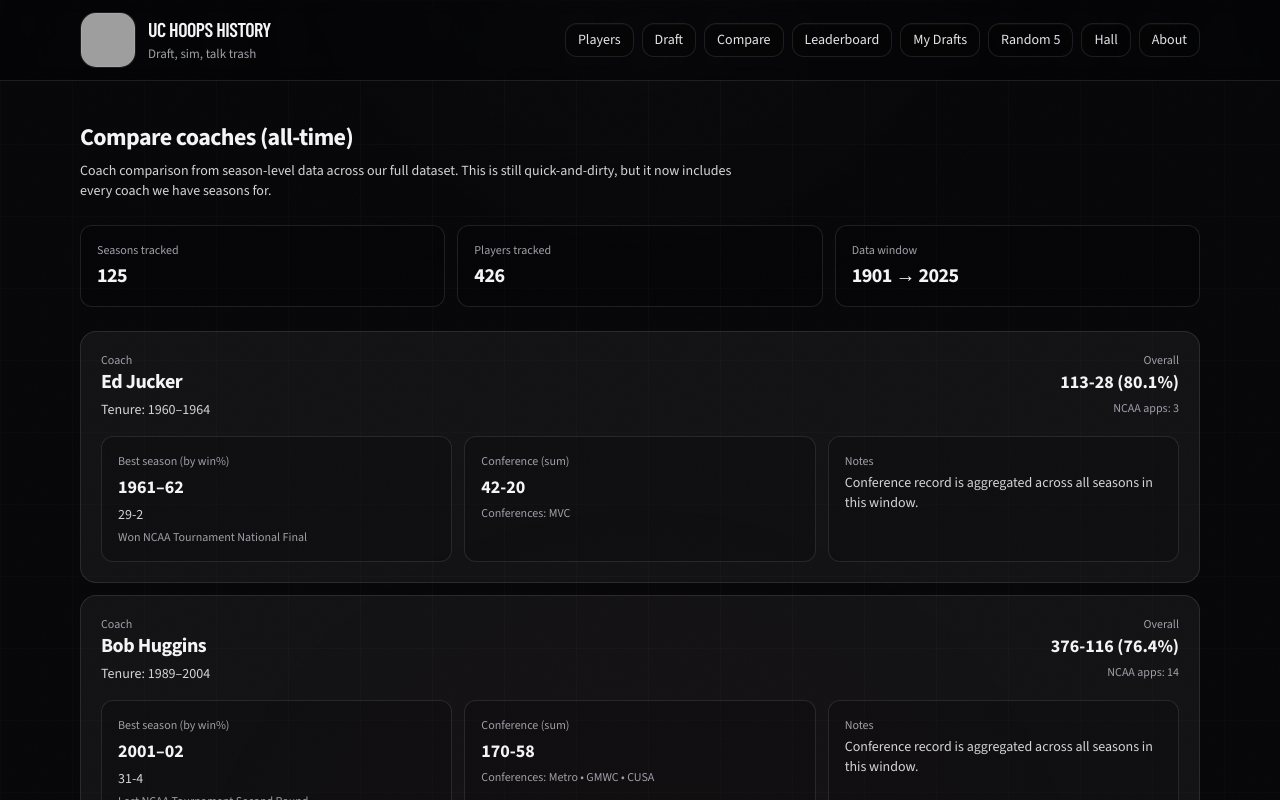
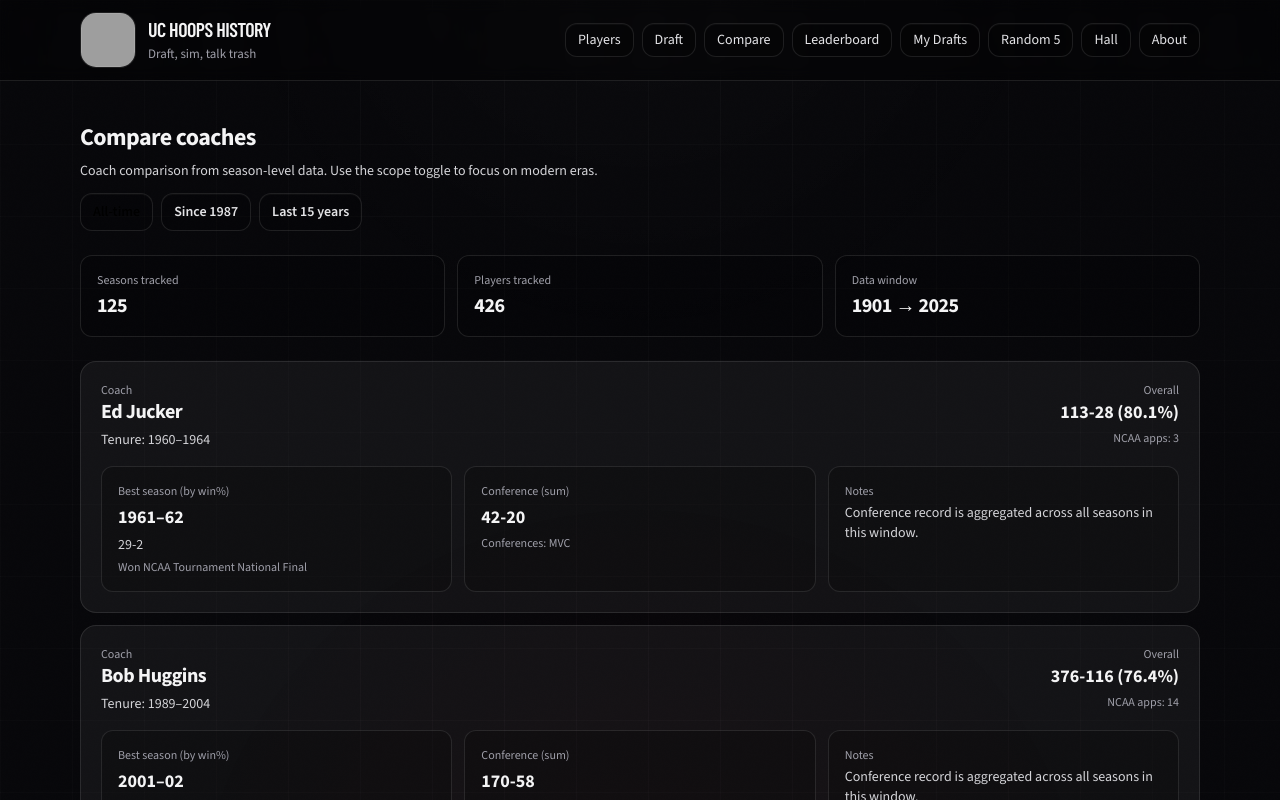
Before and after one commit to ucsandman/uc-hoops-history, a Next.js app: page /compare in a window 1280 px wide. Shown: the top 800 px of the page. Built offline with nearby package versions, Linux system fonts and the light colour scheme; grey boxes are pictures that could not be loaded; a web font is replaced by a local one.

Commit message:
feat: add scope toggles (all/since1987/last15) across site

```diff
--- a/src/app/compare/page.tsx
+++ b/src/app/compare/page.tsx
@@ -1,4 +1,4 @@
-import { playerSeasons, seasons, coachForYear, eraForCoach, filterActuallyPlayed } from "@/lib/ucData";
+import { filterByScope, playerSeasons, scopeFromQuery, seasons, coachForYear, eraForCoach, filterActuallyPlayed, type Scope } from "@/lib/ucData";
 
 function Stat({ label, value }: { label: string; value: string }) {
   return (
@@ -48,8 +48,8 @@ function EraList({ title, rows }: { title: string; rows: EraPick[] }) {
   );
 }
 
-function TopBottom({ era }: { era: "Cronin" | "Brannen" | "Miller" }) {
-  const played = filterActuallyPlayed(playerSeasons, { minGames: 10, minMinutes: 10 });
+function TopBottom({ era, scope }: { era: "Cronin" | "Brannen" | "Miller"; scope: Scope }) {
+  const played = filterActuallyPlayed(filterByScope(playerSeasons, scope), { minGames: 10, minMinutes: 10 });
 
   const rows = played
     .filter((r) => eraForCoach(coachForYear(r.year)) === era)
@@ -85,8 +85,15 @@ function TopBottom({ era }: { era: "Cronin" | "Brannen" | "Miller" }) {
   );
 }
 
-export default function ComparePage() {
-  const seasonsAll = [...seasons].sort((a, b) => a.year - b.year);
+export default async function ComparePage({
+  searchParams,
+}: {
+  searchParams: Promise<{ scope?: string }>;
+}) {
+  const sp = await searchParams;
+  const scope: Scope = scopeFromQuery(sp.scope);
+
+  const seasonsAll = [...filterByScope(seasons, scope)].sort((a, b) => a.year - b.year);
 
   const byCoach = new Map<string, typeof seasonsAll>();
   for (const s of seasonsAll) {
@@ -132,11 +139,29 @@ export default function ComparePage() {
   return (
     <div className="space-y-6">
       <header>
-        <h1 className="text-2xl font-black tracking-tight">Compare coaches (all-time)</h1>
+        <h1 className="text-2xl font-black tracking-tight">Compare coaches</h1>
         <p className="mt-2 text-sm text-zinc-300 max-w-2xl">
-          Coach comparison from season-level data across our full dataset. This is still quick-and-dirty,
-          but it now includes every coach we have seasons for.
+          Coach comparison from season-level data. Use the scope toggle to focus on modern eras.
         </p>
+
+        <div className="mt-3 flex flex-wrap gap-2">
+          {([
+            { id: "all", label: "All-time" },
+            { id: "since1987", label: "Since 1987" },
+            { id: "last15", label: "Last 15 years" },
+          ] as const).map((s) => (
+            <a
+              key={s.id}
+              href={`/compare?scope=${s.id}`}
+              className={
+                "sb-chip rounded-xl px-3 py-2 text-sm font-semibold transition-colors " +
+                (scope === s.id ? "bg-white text-black" : "text-zinc-200 hover:bg-white/5")
+              }
+            >
+              {s.label}
+            </a>
+          ))}
+        </div>
       </header>
 
       <section className="grid grid-cols-1 gap-3 md:grid-cols-3">
@@ -191,9 +216,9 @@ export default function ComparePage() {
       </section>
 
       <div className="pt-4" />
-      <TopBottom era="Cronin" />
-      <TopBottom era="Brannen" />
-      <TopBottom era="Miller" />
+      <TopBottom era="Cronin" scope={scope} />
+      <TopBottom era="Brannen" scope={scope} />
+      <TopBottom era="Miller" scope={scope} />
     </div>
   );
 }
--- a/src/app/me/page.tsx
+++ b/src/app/me/page.tsx
@@ -8,6 +8,7 @@ type Row = {
   id: string;
   name: string;
   mode: "top" | "sicko";
+  scope: "all" | "since1987" | "last15";
   updated_at: string;
   wins: number;
   losses: number;
@@ -40,7 +41,7 @@ export default async function MePage() {
   const pool = db();
   const res = await pool.query<Row>(
     `
-    SELECT d.id, d.name, d.mode, d.updated_at, r.wins, r.losses, r.elo
+    SELECT d.id, d.name, d.mode, d.scope, d.updated_at, r.wins, r.losses, r.elo
     FROM drafts d
     JOIN ratings r ON r.draft_id = d.id
     WHERE d.user_id = $1
@@ -75,6 +76,7 @@ export default async function MePage() {
               <tr className="text-left">
                 <th className="py-2 pr-2">Draft</th>
                 <th className="py-2 pr-2">Mode</th>
+                <th className="py-2 pr-2">Scope</th>
                 <th className="py-2 pr-2">Elo</th>
                 <th className="py-2 pr-2">W</th>
                 <th className="py-2 pr-2">L</th>
@@ -89,6 +91,9 @@ export default async function MePage() {
                     </a>
                   </td>
                   <td className="py-2 pr-2 text-zinc-200">{r.mode === "sicko" ? "Sicko" : "Top 5"}</td>
+                  <td className="py-2 pr-2 text-zinc-200">
+                    {r.scope === "last15" ? "Last 15" : r.scope === "since1987" ? "Since 1987" : "All"}
+                  </td>
                   <td className="py-2 pr-2 font-black text-zinc-100">{r.elo}</td>
                   <td className="py-2 pr-2 text-zinc-200">{r.wins}</td>
                   <td className="py-2 pr-2 text-zinc-200">{r.losses}</td>
@@ -96,7 +101,7 @@ export default async function MePage() {
               ))}
               {!res.rows.length ? (
                 <tr>
-                  <td colSpan={5} className="py-6 text-sm text-zinc-400">
+                  <td colSpan={6} className="py-6 text-sm text-zinc-400">
                     No drafts yet. Make one.
                   </td>
                 </tr>
--- a/src/app/players/ui.tsx
+++ b/src/app/players/ui.tsx
@@ -2,7 +2,7 @@
 
 import { useEffect, useMemo, useState } from "react";
 import { useRouter, useSearchParams } from "next/navigation";
-import { coachForYear, eras, playerSeasons } from "@/lib/ucData";
+import { coachForYear, eras, filterByScope, playerSeasons, scopeFromQuery, type Scope } from "@/lib/ucData";
 
 function Badge({ children }: { children: React.ReactNode }) {
   return (
@@ -28,6 +28,7 @@ export default function PlayersClient() {
 
   const [q, setQ] = useState("");
   const [era, setEra] = useState<string>("all");
+  const [scope, setScope] = useState<Scope>("all");
   const [minG, setMinG] = useState(10);
   const [minMPG, setMinMPG] = useState(10);
   const [minPPG, setMinPPG] = useState(0);
@@ -43,8 +44,15 @@ export default function PlayersClient() {
     }
 
     try {
-      const saved = JSON.parse(localStorage.getItem("uc_players_controls") ?? "null") as null | { era?: string };
+      setScope(scopeFromQuery(sp.get("scope")));
+    } catch {
+      // ignore
+    }
+
+    try {
+      const saved = JSON.parse(localStorage.getItem("uc_players_controls") ?? "null") as null | { era?: string; scope?: Scope };
       if (saved?.era && !sp.get("era") && (saved.era === "all" || eras.some((e) => e.id === saved.era))) setEra(saved.era);
+      if (saved?.scope && !sp.get("scope")) setScope(saved.scope);
     } catch {
       // ignore
     }
@@ -53,7 +61,7 @@ export default function PlayersClient() {
 
   useEffect(() => {
     try {
-      localStorage.setItem("uc_players_controls", JSON.stringify({ era }));
+      localStorage.setItem("uc_players_controls", JSON.stringify({ era, scope }));
     } catch {
       // ignore
     }
@@ -61,14 +69,18 @@ export default function PlayersClient() {
     const url = new URL(window.location.href);
     if (era && era !== "all") url.searchParams.set("era", era);
     else url.searchParams.delete("era");
+    if (scope && scope !== "all") url.searchParams.set("scope", scope);
+    else url.searchParams.delete("scope");
     router.replace(url.pathname + url.search);
-  }, [era, router]);
+  }, [era, scope, router]);
 
   const filteredRows = useMemo(() => {
     const query = q.trim().toLowerCase();
     const eraObj = eras.find((e) => e.id === era) ?? null;
 
-    return playerSeasons.filter((r) => {
+    const scoped = filterByScope(playerSeasons, scope);
+
+    return scoped.filter((r) => {
       if (era !== "all" && eraObj) {
         if (r.year < eraObj.from || r.year > eraObj.to) return false;
       }
@@ -80,7 +92,7 @@ export default function PlayersClient() {
       if (!query) return true;
       return r.player.toLowerCase().includes(query);
     });
-  }, [q, era, minG, minMPG, minPPG, minRPG, minAPG]);
+  }, [q, era, scope, minG, minMPG, minPPG, minRPG, minAPG]);
 
   const [sortBy, setSortBy] = useState<"name" | "ppg" | "rpg" | "apg" | "mpg" | "games">("name");
 
@@ -140,6 +152,25 @@ export default function PlayersClient() {
         </div>
 
         <div className="rounded-2xl border border-white/10 bg-white/5 p-4">
+          <div className="flex flex-wrap gap-2 mb-3">
+            {([
+              { id: "all", label: "All-time" },
+              { id: "since1987", label: "Since 1987" },
+              { id: "last15", label: "Last 15 years" },
+            ] as const).map((s) => (
+              <button
+                key={s.id}
+                onClick={() => setScope(s.id)}
+                className={
+                  "sb-chip rounded-xl px-3 py-2 text-xs font-semibold transition-colors " +
+                  (scope === s.id ? "bg-white text-black" : "text-zinc-200 hover:bg-white/5")
+                }
+              >
+                {s.label}
+              </button>
+            ))}
+          </div>
+
           <div className="grid grid-cols-1 gap-3 sm:grid-cols-2 lg:grid-cols-6">
             <div className="lg:col-span-2">
               <div className="text-xs text-zinc-400">Search</div>
--- a/src/components/DraftBoard.tsx
+++ b/src/components/DraftBoard.tsx
@@ -2,7 +2,7 @@
 
 import { useEffect, useMemo, useRef, useState } from "react";
 import { useRouter, useSearchParams } from "next/navigation";
-import { eras, filterActuallyPlayed, playerSeasons } from "@/lib/ucData";
+import { eras, filterActuallyPlayed, filterByScope, playerSeasons, scopeFromQuery, type Scope } from "@/lib/ucData";
 
 type Row = (typeof playerSeasons)[number];
 
@@ -129,10 +129,15 @@ function fuzzyMatch(name: string, q: string) {
 }
 
 export default function DraftBoard() {
-  const played = useMemo(() => filterActuallyPlayed(playerSeasons, { minGames: 10, minMinutes: 10 }), []);
+  const sp = useSearchParams();
+  const [scope, setScope] = useState<Scope>("all");
+
+  const played = useMemo(() => {
+    const base = filterActuallyPlayed(playerSeasons, { minGames: 10, minMinutes: 10 });
+    return filterByScope(base, scope);
+  }, [scope]);
 
   const router = useRouter();
-  const sp = useSearchParams();
 
   const [query, setQuery] = useState("");
   const [era, setEra] = useState<string>("all");
@@ -171,17 +176,20 @@ export default function DraftBoard() {
     try {
       const eraQ = sp.get("era");
       const sortQ = sp.get("sort");
+      const scopeQ = sp.get("scope");
       if (eraQ && (eraQ === "all" || eras.some((e) => e.id === eraQ))) setEra(eraQ);
       if (sortQ && ["ppg", "mpg", "games", "alpha"].includes(sortQ)) setSortBy(sortQ as typeof sortBy);
+      setScope(scopeFromQuery(scopeQ));
     } catch {
       // ignore
     }
 
     // Local prefs fallback
     try {
-      const saved = JSON.parse(localStorage.getItem("uc_draft_controls") ?? "null") as null | { era?: string; sort?: string };
+      const saved = JSON.parse(localStorage.getItem("uc_draft_controls") ?? "null") as null | { era?: string; sort?: string; scope?: Scope };
       if (saved?.era && !sp.get("era") && (saved.era === "all" || eras.some((e) => e.id === saved.era))) setEra(saved.era);
       if (saved?.sort && !sp.get("sort") && ["ppg", "mpg", "games", "alpha"].includes(saved.sort)) setSortBy(saved.sort as typeof sortBy);
+      if (saved?.scope && !sp.get("scope")) setScope(saved.scope);
     } catch {
       // ignore
     }
@@ -217,7 +225,7 @@ export default function DraftBoard() {
   // Persist controls to URL + localStorage so links are shareable.
   useEffect(() => {
     try {
-      localStorage.setItem("uc_draft_controls", JSON.stringify({ era, sort: sortBy }));
+      localStorage.setItem("uc_draft_controls", JSON.stringify({ era, sort: sortBy, scope }));
     } catch {
       // ignore
     }
@@ -228,9 +236,15 @@ export default function DraftBoard() {
     else url.searchParams.delete("era");
     if (sortBy && sortBy !== "ppg") url.searchParams.set("sort", sortBy);
     else url.searchParams.delete("sort");
+    if (scope && scope !== "all") url.searchParams.set("scope", scope);
+    else url.searchParams.delete("scope");
+
+    // Changing scope can make the current share-encoded lineup invalid.
+    // Drop encoded lineup state when scope changes.
+    url.searchParams.delete("s");
 
     router.replace(url.pathname + url.search);
-  }, [era, sortBy, router]);
+  }, [era, sortBy, scope, router]);
 
   const statsByPlayer = useMemo(() => {
     const eraObj = eras.find((e) => e.id === era) ?? null;
@@ -640,6 +654,26 @@ export default function DraftBoard() {
         </div>
 
         <div className="rounded-2xl border border-white/10 bg-white/5 p-4">
+          <div className="flex flex-wrap gap-2 mb-3">
+            {([
+              { id: "all", label: "All-time" },
+              { id: "since1987", label: "Since 1987" },
+              { id: "last15", label: "Last 15 years" },
+            ] as const).map((s) => (
+              <button
+                key={s.id}
+                type="button"
+                onClick={() => setScope(s.id)}
+                className={
+                  "sb-chip rounded-xl px-3 py-2 text-xs font-semibold transition-colors " +
+                  (scope === s.id ? "bg-white text-black" : "text-zinc-200 hover:bg-white/5")
+                }
+              >
+                {s.label}
+              </button>
+            ))}
+          </div>
+
           <div className="flex flex-col gap-3 lg:flex-row lg:items-end lg:justify-between">
             <div className="flex flex-col gap-3 sm:flex-row sm:items-end">
               <div>
--- a/src/components/RandomFive.tsx
+++ b/src/components/RandomFive.tsx
@@ -2,7 +2,7 @@
 
 import { useEffect, useMemo, useState } from "react";
 import { useRouter, useSearchParams } from "next/navigation";
-import { coachForYear, eraForCoach, filterActuallyPlayed, playerSeasons } from "@/lib/ucData";
+import { coachForYear, eraForCoach, filterActuallyPlayed, filterByScope, playerSeasons, scopeFromQuery, type Scope } from "@/lib/ucData";
 import type { Lineup } from "@/lib/sim";
 
 type Row = (typeof playerSeasons)[number];
@@ -54,16 +54,18 @@ export default function RandomFive() {
   const seed = Number.parseInt(seedStr.slice(0, 10), 10) || 0;
   const rand = useMemo(() => mulberry32(seed || 1), [seed]);
 
+  const scope: Scope = scopeFromQuery(params.get("scope"));
+
   useEffect(() => {
     if (!params.get("s")) {
-      router.replace(`/random?s=${new Date().getTime()}`);
+      router.replace(`/random?s=${new Date().getTime()}&scope=${scope}`);
     }
-  }, [params, router]);
+  }, [params, router, scope]);
 
-  const played = useMemo(
-    () => filterActuallyPlayed(playerSeasons, { minGames: 10, minMinutes: 10 }),
-    []
-  );
+  const played = useMemo(() => {
+    const base = filterActuallyPlayed(playerSeasons, { minGames: 10, minMinutes: 10 });
+    return filterByScope(base, scope);
+  }, [scope]);
 
   const chosen = useMemo(() => {
     const taken = new Set<string>();
@@ -145,6 +147,24 @@ export default function RandomFive() {
         </p>
 
         <div className="flex flex-col gap-2 sm:flex-row sm:items-center">
+          <div className="flex flex-wrap gap-2">
+            {([
+              { id: "all", label: "All-time" },
+              { id: "since1987", label: "Since 1987" },
+              { id: "last15", label: "Last 15 years" },
+            ] as const).map((s) => (
+              <button
+                key={s.id}
+                onClick={() => router.replace(`/random?s=${seed || new Date().getTime()}&scope=${s.id}`)}
+                className={
+                  "sb-chip rounded-xl px-3 py-2 text-sm font-semibold transition-colors " +
+                  (scope === s.id ? "bg-white text-black" : "text-zinc-200 hover:bg-white/5")
+                }
+              >
+                {s.label}
+              </button>
+            ))}
+          </div>
           <button
             onClick={() => router.replace(`/random?s=${new Date().getTime()}`)}
             className="rounded-xl bg-red-500/90 px-3 py-2 text-sm font-semibold text-black hover:bg-red-400 transition-colors"
--- a/src/lib/ucData.ts
+++ b/src/lib/ucData.ts
@@ -43,6 +43,24 @@ export const seasons = seasonsRaw as Season[];
 export const playerSeasons = playersRaw as PlayerSeason[];
 export const eras = erasRaw as Era[];
 
+export type Scope = "all" | "since1987" | "last15";
+
+export function scopeFromQuery(v?: string | null): Scope {
+  return v === "since1987" ? "since1987" : v === "last15" ? "last15" : "all";
+}
+
+export function minYearForScope(scope: Scope): number | null {
+  if (scope === "since1987") return 1987;
+  if (scope === "last15") return new Date().getFullYear() - 15;
+  return null;
+}
+
+export function filterByScope<T extends { year: number }>(rows: T[], scope: Scope): T[] {
+  const min = minYearForScope(scope);
+  if (min == null) return rows;
+  return rows.filter((r) => r.year >= min);
+}
+
 export function coachForYear(year: number): string {
   const s = seasons.find((x) => x.year === year);
   if (!s?.coach) return "Unknown";
```
